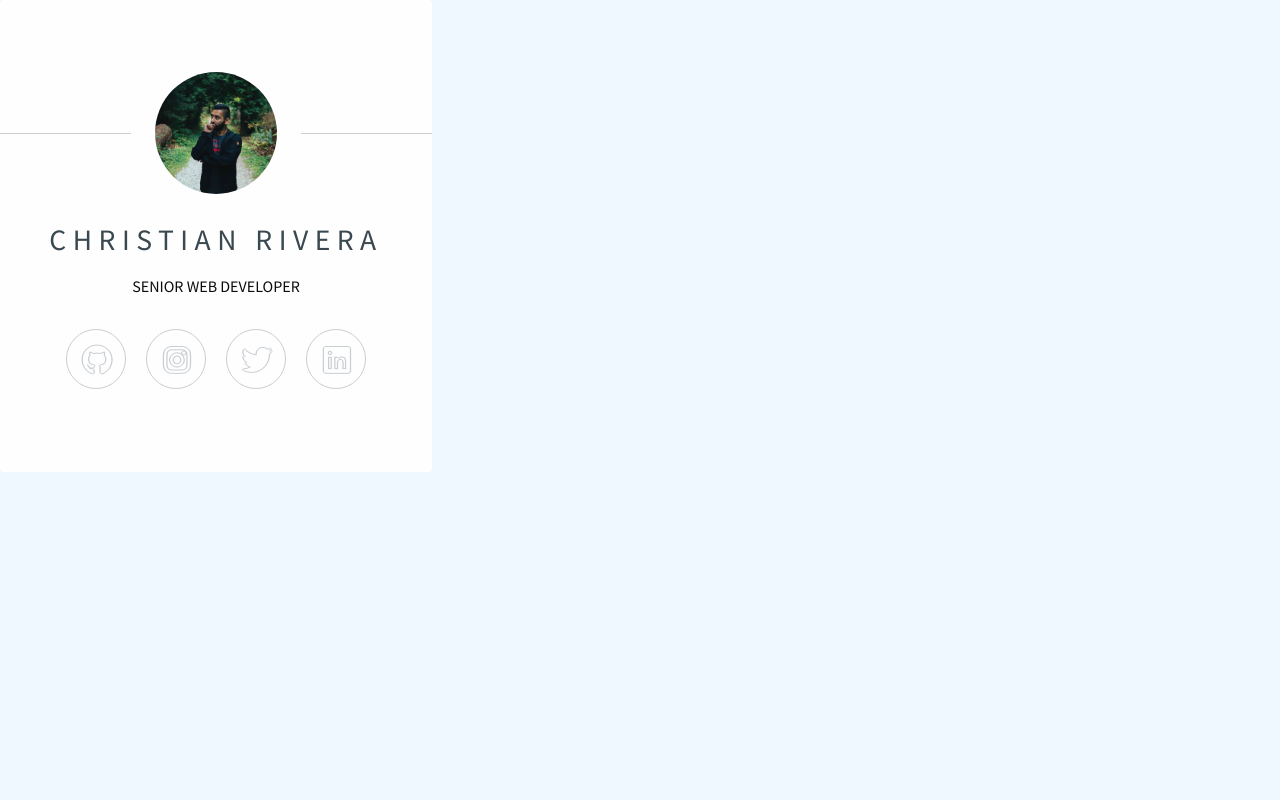
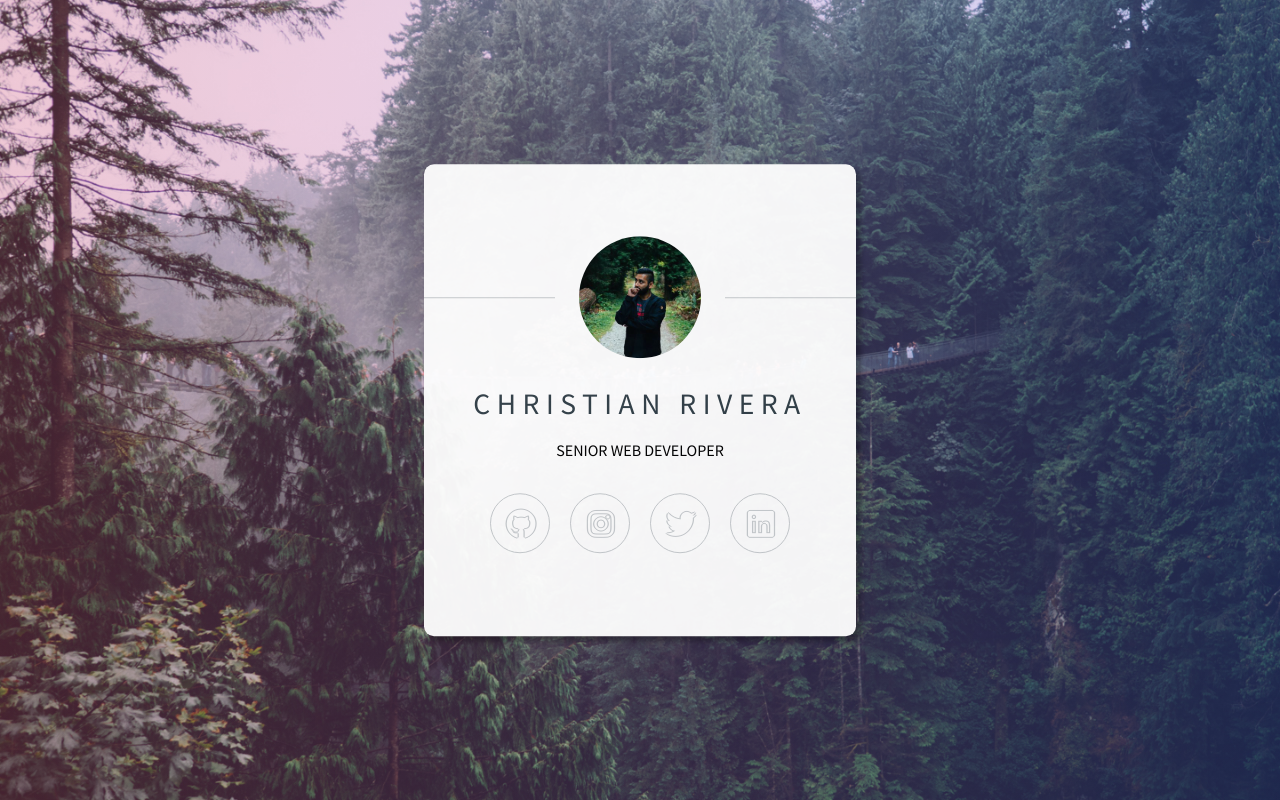
Before and after one commit to chrisarevir/personal-site, a React (Create React App) app: page / in a window 1280 px wide. Built offline with nearby package versions, Linux system fonts and the light colour scheme.

Commit message:
feat: forest background, Gradient, Icons update, Layering

```diff
--- /dev/null
+++ b/src/components/Forest.tsx
@@ -0,0 +1,17 @@
+import React from 'react';
+import styled from 'styled-components';
+import forest from '../assets/forest-background.jpg';
+
+const BackgroundImage = styled.img`
+  height: 100vh;
+  width: 100vw;
+  object-fit: cover;
+  position: absolute;
+  z-index: 0;
+`;
+
+const Forest: React.FC = () => {
+  return <BackgroundImage src={forest} />;
+};
+
+export default Forest;
--- /dev/null
+++ b/src/components/Gradient.tsx
@@ -0,0 +1,12 @@
+import styled from 'styled-components';
+
+const Gradient = styled.div`
+  background: linear-gradient(90deg, #fc466b 0%, #3f5efb 100%);
+  height: 100vh;
+  opacity: 0.2;
+  width: 100vw;
+  position: absolute;
+  z-index: 1;
+`;
+
+export default Gradient;
--- a/src/components/Icons.tsx
+++ b/src/components/Icons.tsx
@@ -1,7 +1,7 @@
 import React from 'react';
 import styled from 'styled-components';
 
-const Layout = styled.ul`
+const Container = styled.ul`
   cursor: default;
   list-style: none;
   margin-top: -0.675em;
@@ -9,7 +9,7 @@ const Layout = styled.ul`
   padding-left: 0;
 `;
 
-const IconContainer = styled.li`
+const Row = styled.li`
   display: flex;
   justify-content: space-around;
   padding: 0.675em 0.5em;
@@ -61,8 +61,8 @@ const Icon = styled.a`
 
 const Icons: React.FC = () => {
   return (
-    <Layout>
-      <IconContainer>
+    <Container>
+      <Row>
         <Icon
           className="fab fa-github"
           href="https://github.com/chrisarevir/"
@@ -79,8 +79,8 @@ const Icons: React.FC = () => {
           className="fab fa-linkedin"
           href="https://www.linkedin.com/in/chrisarevir/"
         />
-      </IconContainer>
-    </Layout>
+      </Row>
+    </Container>
   );
 };
 
--- a/src/components/ProfileCard.tsx
+++ b/src/components/ProfileCard.tsx
@@ -6,17 +6,22 @@ import Icons from '../components/Icons';
 
 const Container = styled.section`
   background: #ffffff;
-  border-radius: 4px;
+  border-radius: 10px;
+  box-shadow: 5px 5px 5px 0px rgba(0, 0, 0, 0.3);
   cursor: default;
+  left: 50%;
   max-width: 100%;
   opacity: 0.95;
   padding: 4.5em 3em 3em 3em;
-  position: relative;
+  position: absolute;
   text-align: center;
+  top: 50%;
   transform-origin: 50% 50%;
   transform: rotateX(0deg);
+  transform: translateX(-50%) translateY(-50%);
   transition: opacity 1s ease, transform 1s ease;
   width: 27em;
+  z-index: 2;
 `;
 
 const Name = styled.h1`
--- a/src/pages/Landing.tsx
+++ b/src/pages/Landing.tsx
@@ -1,12 +1,20 @@
 import React from 'react';
 
+import Forest from '../components/Forest';
+import Gradient from '../components/Gradient';
 import ProfileCard from '../components/ProfileCard';
 
 // TODO: use react-transition-group to animate the 15 degree rotation for the card
 // NOTE: https://dev.to/terrierscript/styled-component--react-transition-group--very-simple-transition-jja
 
 const Landing: React.FC = () => {
-  return <ProfileCard />;
+  return (
+    <>
+      <Forest />
+      <Gradient />
+      <ProfileCard />
+    </>
+  );
 };
 
 export default Landing;
--- a/src/styles/reset.css
+++ b/src/styles/reset.css
@@ -89,6 +89,7 @@ video {
   font: inherit;
   margin: 0;
   padding: 0;
+  user-select: none;
   vertical-align: baseline;
 
   font-family: 'Source Sans Pro', sans-serif;
@@ -142,7 +143,6 @@ a:hover {
 body {
   height: 100vh;
   width: 100vw;
-  background: aliceblue;
 }
 
 * {
```
Also changed, not shown: src/assets/forest-background.jpg (added), 1 other file (tests, documents, lock files or other folders).
